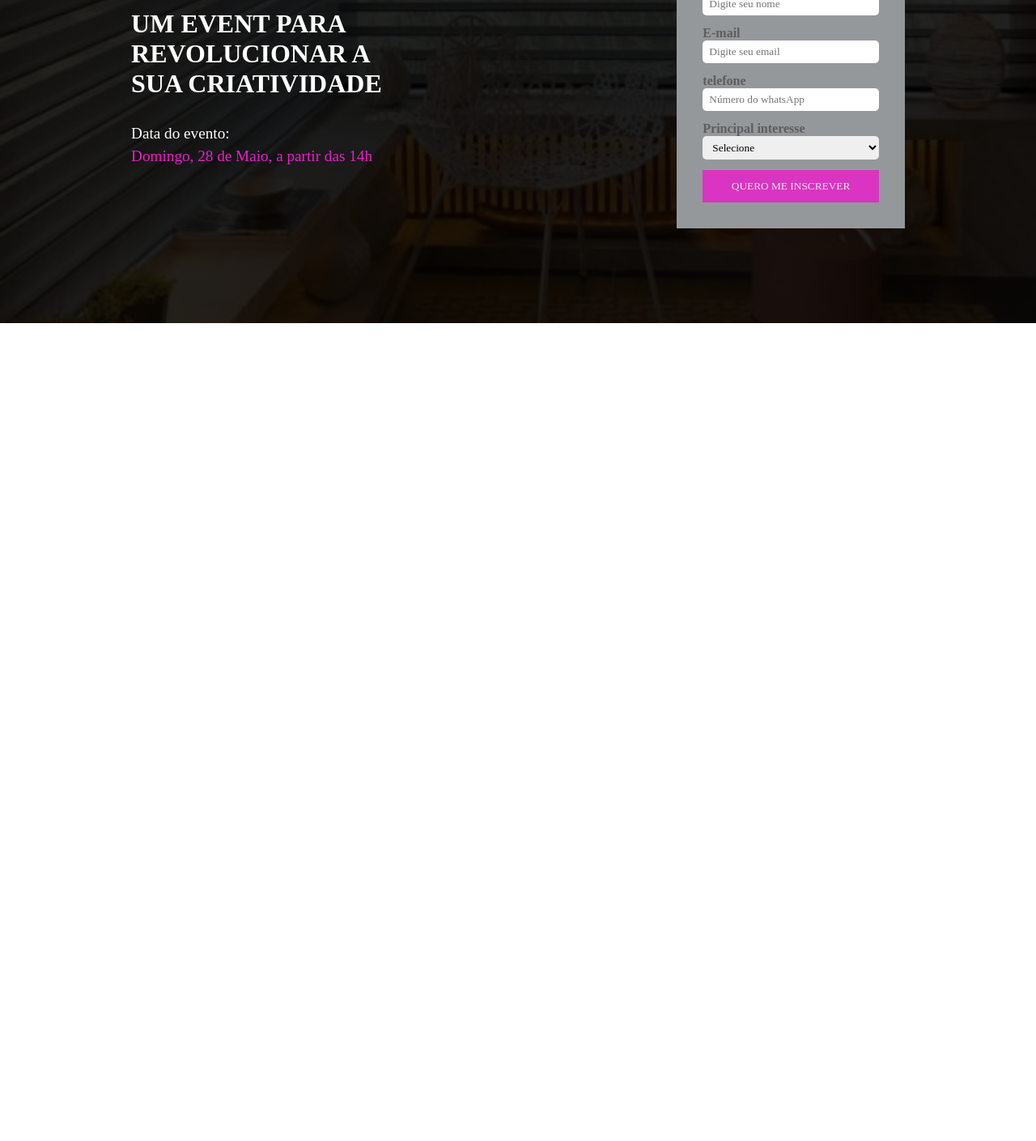
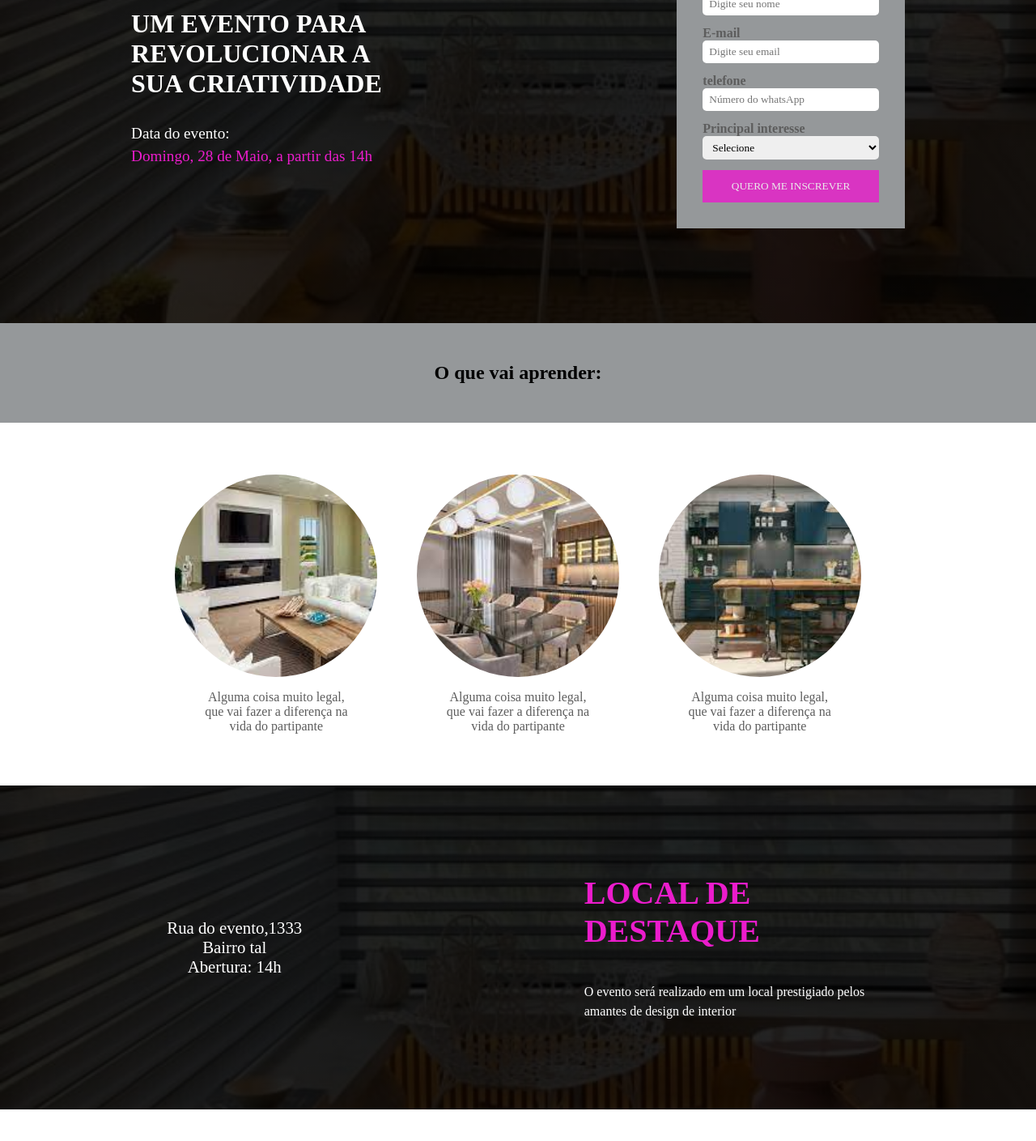
Before and after one commit to mf94antonio/landingpage, a plain HTML site: page index.html in a window 1280 px wide. Shown: the part 281-1690 px from the top of the page at 81% size. Before the commit the page ends 800 px from the top, so only its background shows below. Drawn offline with Linux system fonts and the light colour scheme.

Commit message:
2 etapa do main

```diff
--- a/css/style.css
+++ b/css/style.css
@@ -11,6 +11,10 @@
     margin: 0;
     padding: 0;
     box-sizing: border-box;
+}
+
+body {
+    padding-bottom: 500px;
 }
 
 /* Event form */
@@ -93,3 +97,94 @@
 .btn:hover {
     opacity: 1;
 }
+
+/*Benefits section*/
+#key-benefits h2 {
+    background-color: var(--secondary);
+    text-align: center;
+    padding: 2em;
+    font-weight: 500px;
+}
+
+.benefits {
+    display: flex;
+    justify-content: space-around;
+    padding: 4em;
+    width: 80%;
+    margin: 0 auto;
+}
+
+.benefit {
+    display: flex;
+    text-align: center;
+    flex-direction: column;
+    align-items: center;
+    max-width: 20%;
+    color: var(--text-tertiary);
+}
+
+.benefit .benefit-img {
+    width: 250px;
+    height: 250px;
+    border-radius: 50%;
+    background-size: cover;
+    background-position: center;
+    margin-bottom: 1em;
+}
+
+#benefit-1 {
+    background-image: url(../img/1.jpg);
+}
+
+#benefit-2 {
+    background-image: url(../img/2.jpg);
+}
+
+#benefit-3 {
+    background-image: url(../img/3.jpg);
+}
+
+/* Event location*/
+#location {
+    background: linear-gradient(rgb(0,0,0,.8), rgb(0,0,0,.8)),
+    url(../img/persianacapa.jpeg);
+   background-position: center;
+   background-size: cover;
+   height: 400px;
+   display: flex;
+   align-items: center;
+   justify-content: space-around;
+   color: var(--text-color);
+   margin-bottom: 3em;
+}
+
+#adress,
+#about-location {
+    max-width: 30%;
+}
+
+#address {
+    display: flex;
+}
+
+#address i {
+    color: var(--primary);
+    font-size: 4em;
+    margin-right: 0.5em;
+}
+
+#address-details {
+    text-align: center;
+    font-size: 1.3em;
+}
+
+#about-location h3 {
+    color: var(--primary);
+    font-size: 2.5em;
+    margin-bottom: 1em;
+    text-transform: uppercase;
+}
+
+#about-location p {
+    line-height: 1.5em;
+}
--- a/index.html
+++ b/index.html
@@ -12,7 +12,7 @@
     <div id="disclainer">
        <h2>InDecor</h2>
        <p class="about-event">
-        Um event para revolucionar a sua criatividade
+        Um evento para revolucionar a sua criatividade
        </p>
        <p>Data do evento:</p>
        <p class="event-date">Domingo, 28 de Maio, a partir das 14h</p>
@@ -48,5 +48,44 @@
         </form>
     </div>
   </header>
+  <section id="key-benefits">
+    <h2>O que vai aprender:</h2>
+    <div class="benefits">
+      <div class="benefit">
+        <div id="benefit-1" class="benefit-img"></div>
+        <p>
+            Alguma coisa muito legal, que vai fazer a diferença na vida do partipante
+        </p>
+      </div>
+      <div class="benefit">
+        <div id="benefit-2" class="benefit-img"></div>
+        <p>
+            Alguma coisa muito legal, que vai fazer a diferença na vida do partipante
+        </p>
+      </div>
+      <div class="benefit">
+        <div id="benefit-3" class="benefit-img"></div>
+        <p>
+            Alguma coisa muito legal, que vai fazer a diferença na vida do partipante
+        </p>
+      </div>
+    </div>
+  </section>
+  <section id="location">
+    <div id="address">
+      <i class="bi bi-geo-alt-fill"></i>
+      <div id="address-details">
+        <p>Rua do evento,1333</p>
+        <p>Bairro tal</p>
+        <p>Abertura: 14h</p>
+      </div>
+    </div>
+    <div id="about-location">
+      <h3>Local de destaque</h3>
+      <p>
+        O evento será realizado em um local prestigiado pelos amantes de design de interior
+      </p>
+    </div>
+  </section>
 </body>
 </html>
```
Also changed, not shown: img/1.jpg (added), img/2.jpg (added), img/3.jpg (added).
